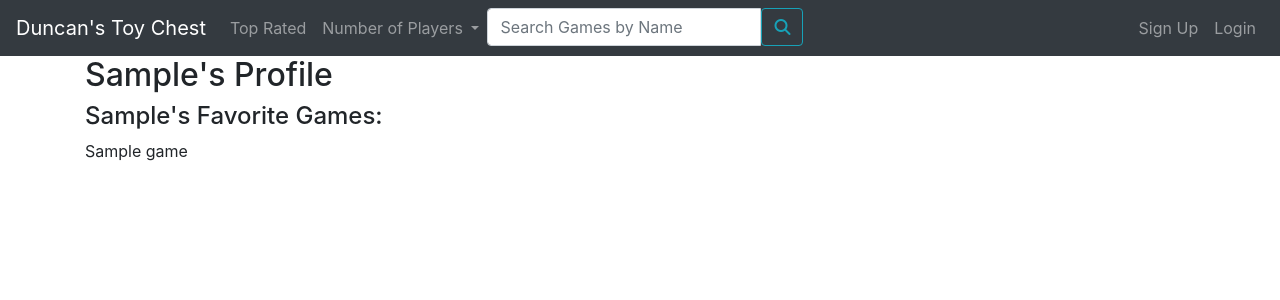
After one commit to JNStayton/Capstone1, a Flask app: page /users/profile/1 in a window 1280 px wide. The commit adds this page. Shown: the top 300 px of the page. Run offline with Flask 2, Linux system fonts and the light colour scheme; tables that the repository leaves empty hold one stand-in row (values such as "Sample post"); a database or web service that is not in the repository returns one stand-in record (values such as "Sample title"); data that the repository does not hold is empty; some libraries are stand-ins or nearby versions.

Commit message:
Added 'like' functionality, updated models relationships

```diff
--- a/app.py
+++ b/app.py
@@ -1,6 +1,6 @@
 from flask import Flask, render_template, redirect, request, g, session, flash
 import requests
-from models import db, connect_db, Category, User
+from models import db, connect_db, Category, User, Like
 from forms import NewUser, LoginForm
 from sqlalchemy.exc import IntegrityError
 
@@ -84,7 +84,10 @@ def show_homepage():
 
     category_dict = get_category_names(games)
 
-    return render_template('search_results.html', games=games, category_dict=category_dict, type='Rated')
+    likes = g.user.liked_games
+    game_ids_list = [game.game_id for game in likes]
+
+    return render_template('search_results.html', games=games, category_dict=category_dict, game_ids_list=game_ids_list, type='Rated')
 
 
 @app.route('/games/<category_name>')
@@ -165,6 +168,44 @@ def show_game_page(game_id):
     return render_template('game_page.html', game=game, category_dict=category_dict)
 
 
+@app.route('/users/profile/<int:user_id>')
+def show_user_page(user_id):
+    user = User.query.get_or_404(user_id)
+
+    game_ids_list = [game.game_id for game in user.liked_games]
+
+    game_ids = ','.join([str(id) for id in game_ids_list])
+
+    games = parse_resp(main_request(base_url, f'/search/?ids={game_ids}&client_id={client_id}', 0))
+
+    return render_template('show_user.html', user=user, games=games)
+
+
+@app.route('/users/like_game/<game_id>', methods=["POST"])
+def like_game(game_id):
+    """Logged in user may like or unlike a game"""
+    if not g.user:
+        flash("Access unauthorized.", "danger")
+        return redirect("/")
+
+    games = parse_resp(main_request(base_url, f'/search/?ids={game_id}&client_id={client_id}', 0))
+    game = games[0]
+    game_id = game['id']
+
+    likes = g.user.liked_games
+    game_ids_list = [game.game_id for game in likes]
+
+    if game_id in game_ids_list:
+        Like.query.filter_by(game_id=game_id, user_id=g.user.id).delete()
+    else:
+        liked_game = Like(user_id=g.user.id, game_id=game_id)
+        db.session.add(liked_game)
+
+    db.session.commit()
+
+    return redirect(f'/users/profile/{g.user.id}')
+
+
 ############################################################################################
 # LOGIN / LOGOUT and AUTHENTICATION ROUTES
 ############################################################################################
--- /dev/null
+++ b/templates/show_user.html
@@ -0,0 +1,12 @@
+{% extends 'base.html' %}
+
+{% block content %}
+
+<h2>{{user.username.capitalize()}}'s Profile</h2>
+
+<h4>{{user.username.capitalize()}}'s Favorite Games:</h4>
+{% for game in games %}
+<p>{{game.name}}</p>
+{% endfor %}
+
+{% endblock %}
```
Also changed, not shown: models.py (+6 -6 lines), templates/search_results.html (+13 -2 lines).
